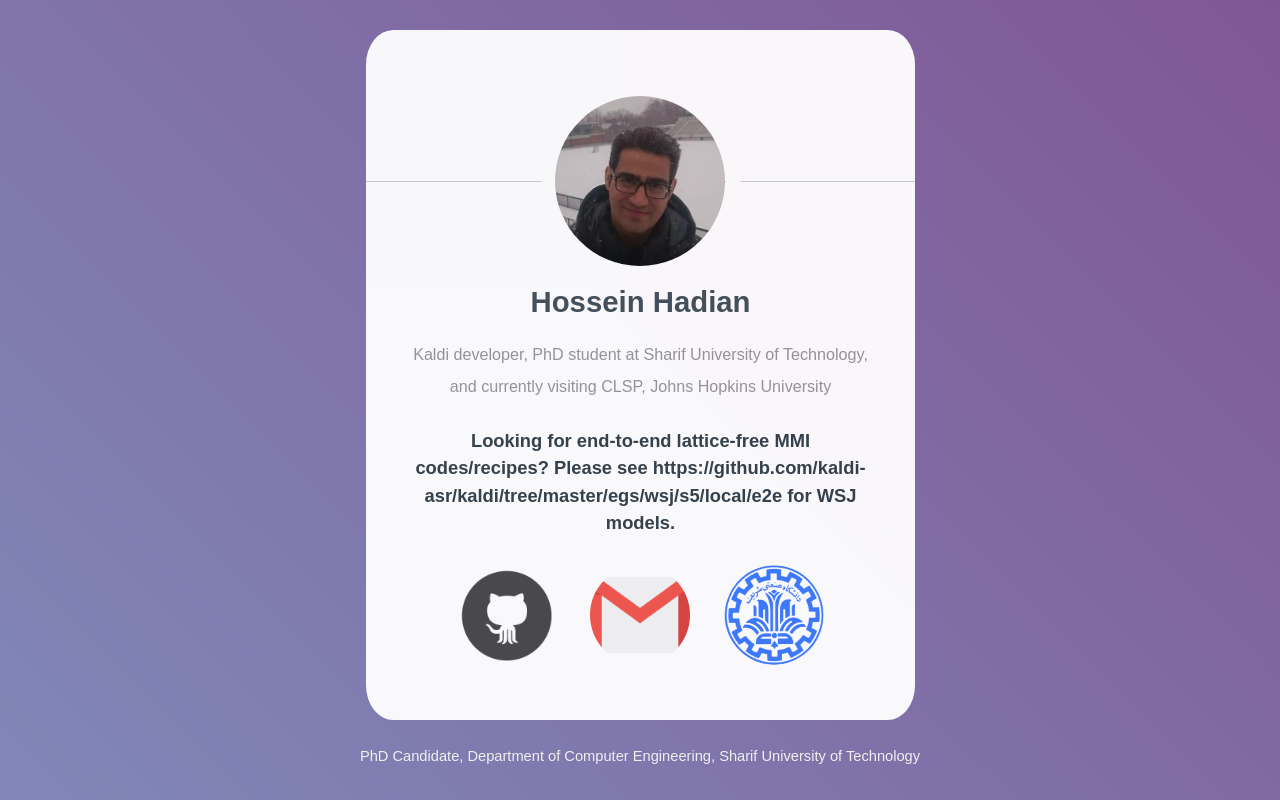
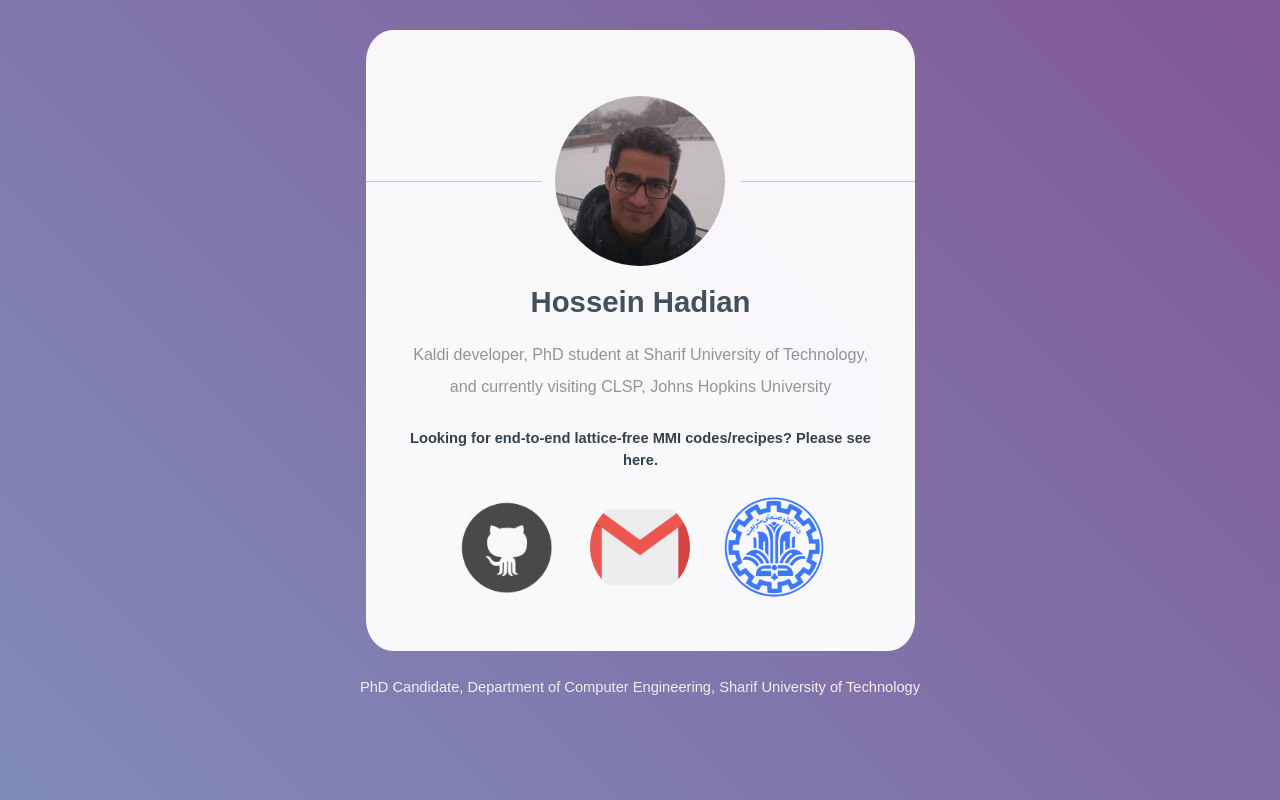
Before and after one commit to hhadian/hhadian.github.io, a plain HTML site: page index.html in a window 1280 px wide. Drawn offline with Linux system fonts and the light colour scheme.

Commit message:
Fix link

```diff
--- a/index.html
+++ b/index.html
@@ -15,7 +15,7 @@
        <span class="avatar"><img class="avatar" src="images/avatar.jpg" alt="" /></span>
        <h1>Hossein Hadian</h1>
        <p>Kaldi developer, PhD student at Sharif University of Technology, and currently visiting CLSP, Johns Hopkins University </p>
-       <h2> Looking for end-to-end lattice-free MMI codes/recipes? Please see https://github.com/kaldi-asr/kaldi/tree/master/egs/wsj/s5/local/e2e for WSJ models. </h2>
+       <h3> Looking for end-to-end lattice-free MMI codes/recipes? Please see <a href="https://github.com/kaldi-asr/kaldi/tree/master/egs/wsj/s5/local/e2e">here</a>. </h3>
 
        <a href="https://github.com/hhadian"><img class = "icon" src="images/github.png"></a>
        <a href="mailto:hn.hadian@gmail.com"><img class = "icon" src="images/gmail.png"></a>
```
